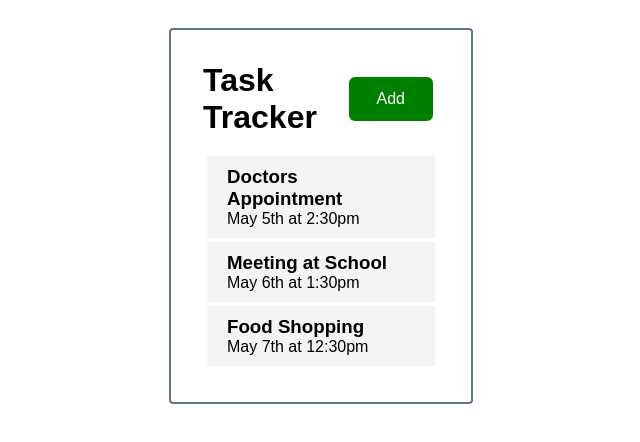
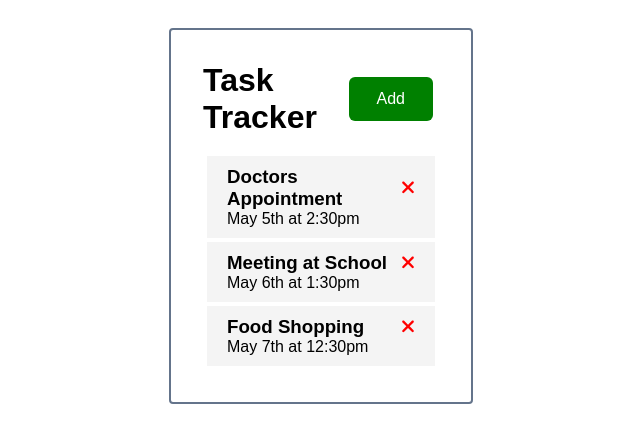
Before and after one commit to milliorn/task-tracker, an Angular app: page / in a window 1280 px wide. Shown: the top 442 px of the page, without its empty margins (319-959 px from the left). Built offline with nearby package versions, Linux system fonts and the light colour scheme.

Commit message:
task item

```diff
--- a/src/app/components/task-item/task-item.component.html
+++ b/src/app/components/task-item/task-item.component.html
@@ -1,4 +1,7 @@
 <div class="task">
-  <h3>{{ task.text }}</h3>
+  <h3>
+    {{ task.text }}
+    <fa-icon [ngStyle]="{ color: 'red' }" [icon]="faTimes"></fa-icon>
+  </h3>
   <p>{{ task.day }}</p>
 </div>
--- a/src/app/components/task-item/task-item.component.ts
+++ b/src/app/components/task-item/task-item.component.ts
@@ -1,5 +1,6 @@
 import { Component, Input } from '@angular/core';
 import { Task } from 'src/app/Task';
+import { faTimes } from '@fortawesome/free-solid-svg-icons';
 
 @Component({
   selector: 'app-task-item',
@@ -8,4 +9,5 @@
 })
 export class TaskItemComponent {
   @Input() task!: Task;
+  faTimes = faTimes;
 }
```
